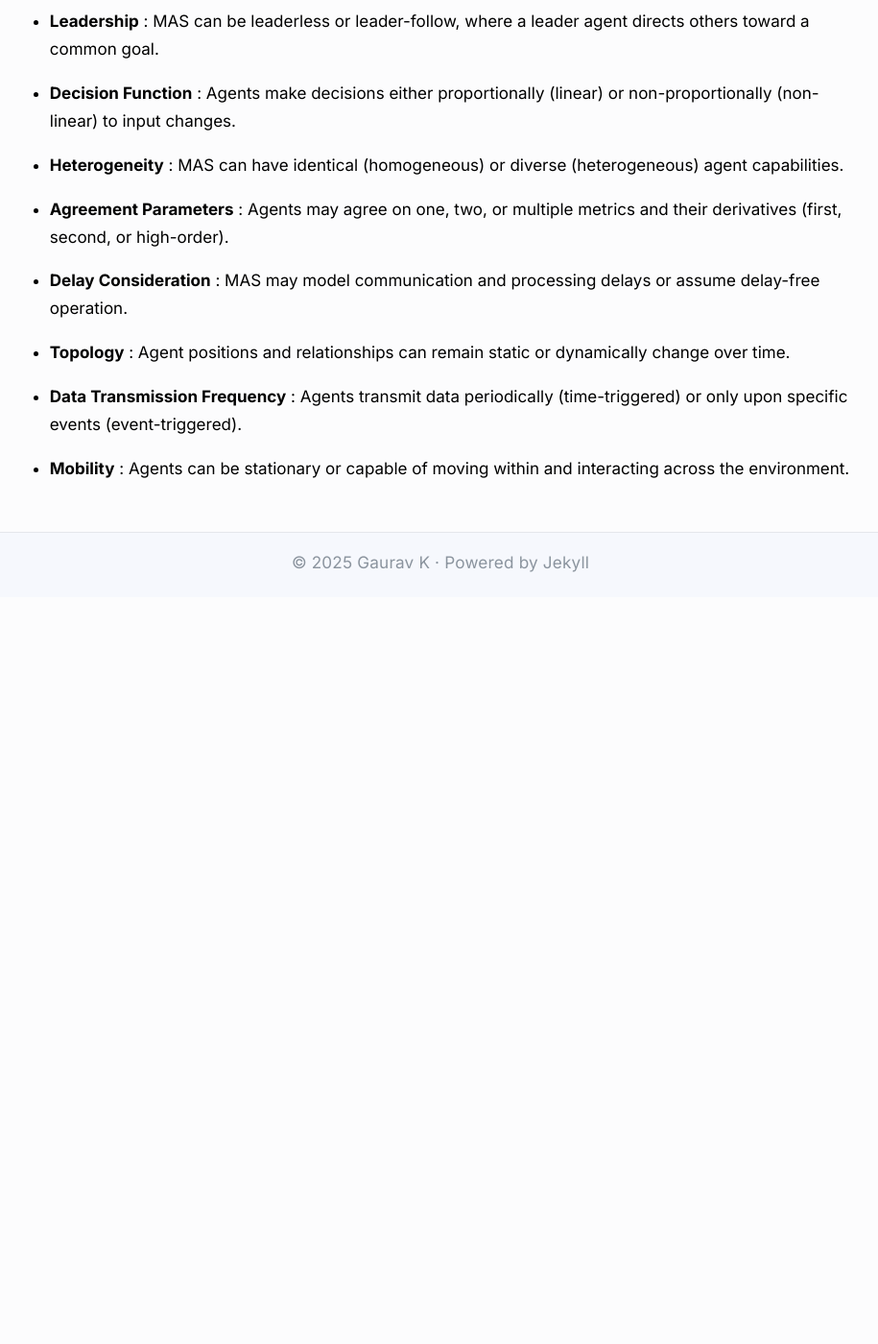
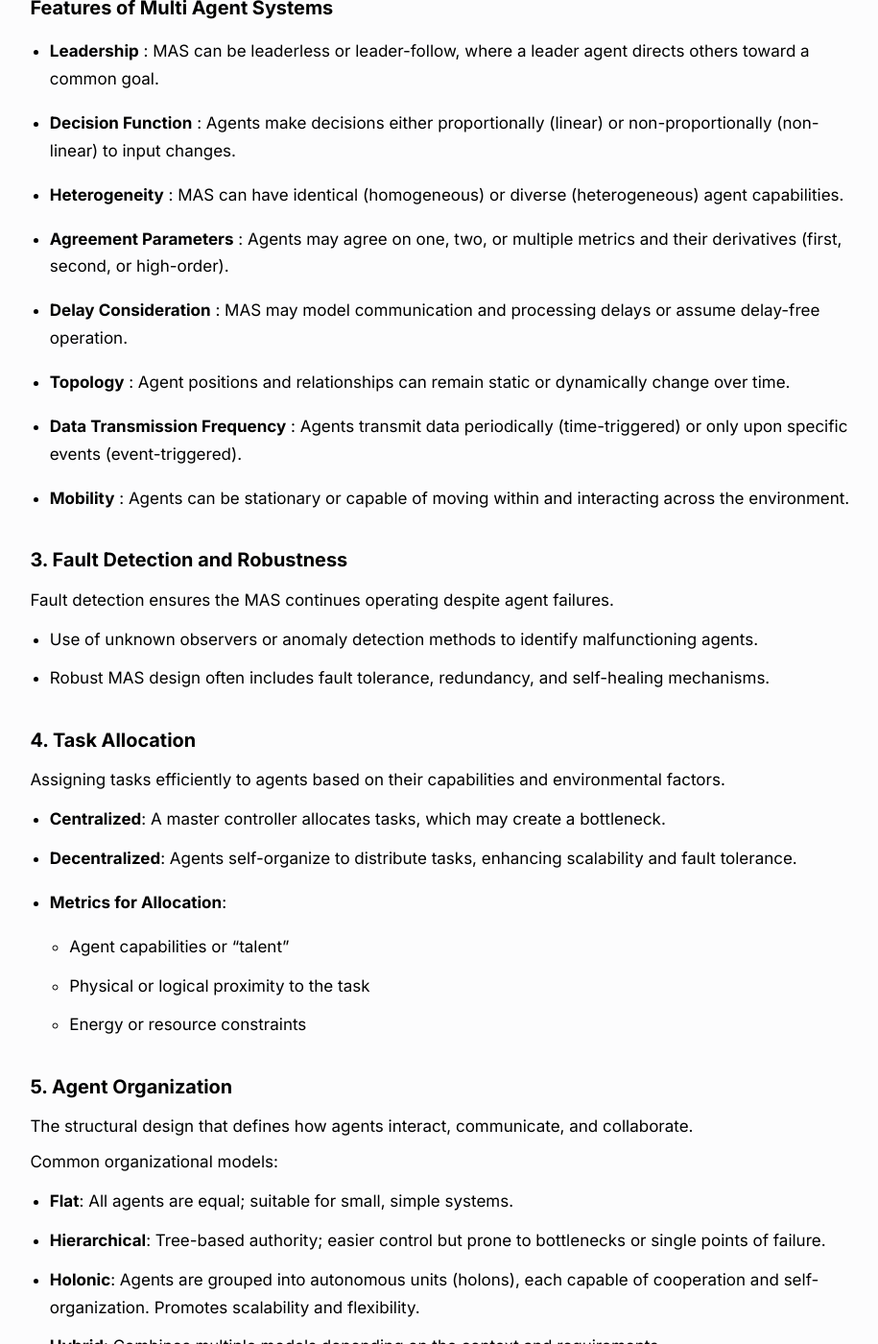
Before and after one commit to gaurav98094/My-Website, a Jekyll site: the page built from _posts/2025-06-05-Multi Agent System (Survey).md, in a window 1280 px wide and 1400 px high, scrolled down 3034 px. Shown: the whole window at 96% size, without its empty margins (181-1096 px from the left). Built offline with Jekyll 4.4.1, drawn with Linux system fonts in a browser that asks for light colours; before the commit the page ends 3664 px from its top, so only the background shows below that; some of the changed text lies outside the part shown.

Commit message:
MAS Challenges

```diff
--- a/_posts/2025-06-05-Multi Agent System (Survey).md
+++ b/_posts/2025-06-05-Multi Agent System (Survey).md
@@ -101,3 +101,60 @@
 - **Data Transmission Frequency** : Agents transmit data periodically (time-triggered) or only upon specific events (event-triggered).
 
 - **Mobility** : Agents can be stationary or capable of moving within and interacting across the environment.
+
+
+
+### 3. **Fault Detection and Robustness**
+
+Fault detection ensures the MAS continues operating despite agent failures.
+
+* Use of unknown observers or anomaly detection methods to identify malfunctioning agents.
+* Robust MAS design often includes fault tolerance, redundancy, and self-healing mechanisms.
+
+
+
+### 4. **Task Allocation**
+
+Assigning tasks efficiently to agents based on their capabilities and environmental factors.
+
+* **Centralized**: A master controller allocates tasks, which may create a bottleneck.
+* **Decentralized**: Agents self-organize to distribute tasks, enhancing scalability and fault tolerance.
+* **Metrics for Allocation**:
+
+  * Agent capabilities or "talent"
+  * Physical or logical proximity to the task
+  * Energy or resource constraints
+
+
+
+### 5. **Agent Organization**
+
+The structural design that defines how agents interact, communicate, and collaborate.
+
+Common organizational models:
+
+* **Flat**: All agents are equal; suitable for small, simple systems.
+* **Hierarchical**: Tree-based authority; easier control but prone to bottlenecks or single points of failure.
+* **Holonic**: Agents are grouped into autonomous units (holons), each capable of cooperation and self-organization. Promotes scalability and flexibility.
+* **Hybrid**: Combines multiple models depending on the context and requirements.
+
+
+
+### 6. **Security and Trust**
+
+Security in MAS is especially challenging due to decentralization and agent mobility.
+
+* **Key Challenges**:
+
+  * A compromised mobile agent can propagate threats across the system.
+  * Dynamic membership makes authentication and access control harder.
+* **Essential Security Requirements**:
+
+  * **Authentication** – Verifying agent identity
+  * **Authorization** – Defining access permissions
+  * **Confidentiality** – Protecting data from unauthorized access
+  * **Integrity** – Ensuring data isn't tampered with
+  * **Non-repudiation** – Accountability for actions
+
+
+## Agent Communucation
```
